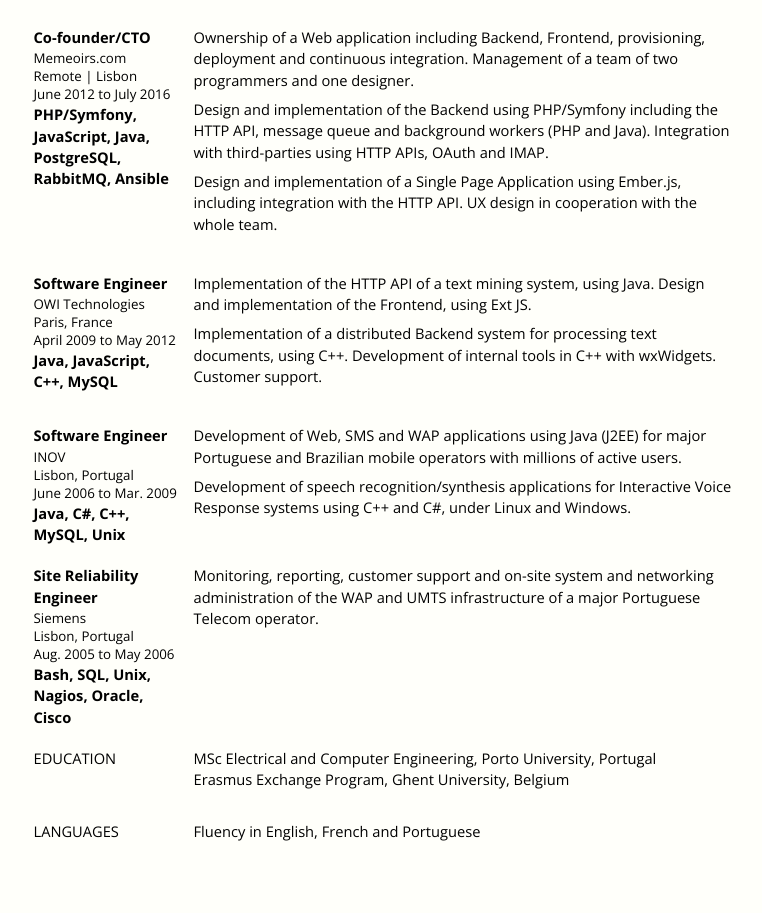
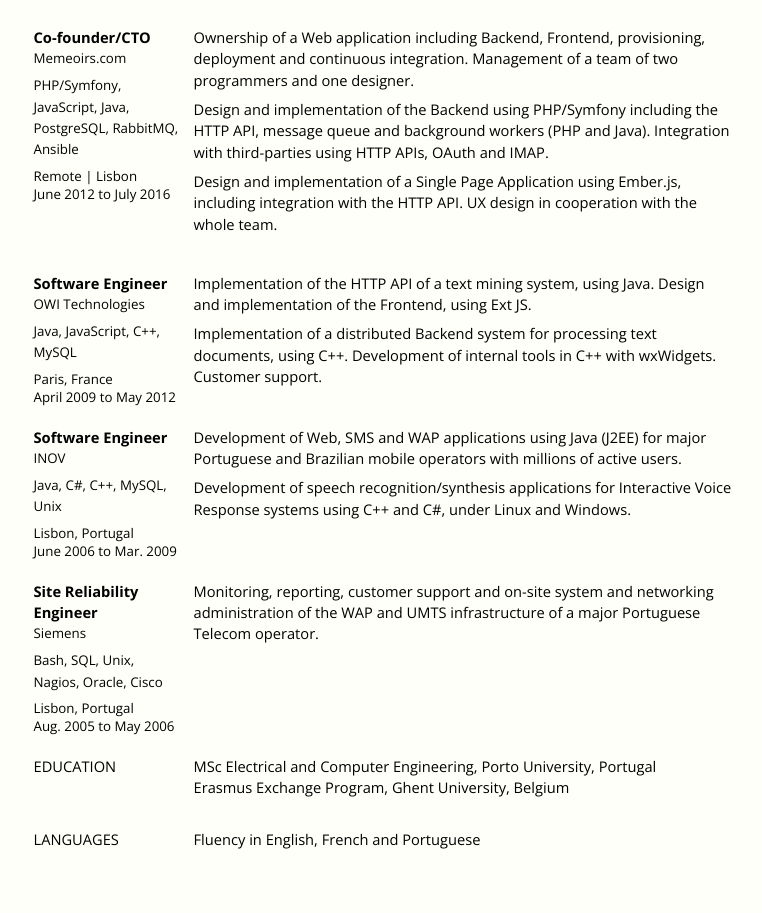
Before and after one commit to psrpinto/resume, a plain HTML site: page public/index.html in a window 1280 px wide. Shown: the part 829-1742 px from the top of the page, without its empty margins (256-1018 px from the left). Drawn offline with nearby package versions, Linux system fonts and the light colour scheme.

Commit message:
Improve sidebar styling

```diff
--- a/public/index.html
+++ b/public/index.html
@@ -70,8 +70,6 @@
             <span class="title">Experience</span>
             <span class="position">Lead Software Engineer</span>
             <span class="company">Teamleader.eu</span>
-            <span class="location">Remote | Lisbon</span>
-            <span class="dates">Feb. 2017 to Dec. 2019</span>
             <ul class="keywords">
                 <li>PHP/Slim</li>
                 <li>Docker</li>
@@ -79,6 +77,8 @@
                 <li>RabbitMQ</li>
                 <li>Concourse CI</li>
             </ul>
+            <span class="location">Remote | Lisbon</span>
+            <span class="dates">Feb. 2017 to Dec. 2019</span>
         </div>
         <div class="content">
             <br/>
@@ -104,8 +104,6 @@
         <div class="header">
             <span class="position">Co-founder/CTO</span>
             <span class="company">Memeoirs.com</span>
-            <span class="location">Remote | Lisbon</span>
-            <span class="dates">June 2012 to July 2016</span>
             <ul class="keywords">
                 <li>PHP/Symfony</li>
                 <li>JavaScript</li>
@@ -114,6 +112,8 @@
                 <li>RabbitMQ</li>
                 <li>Ansible</li>
             </ul>
+            <span class="location">Remote | Lisbon</span>
+            <span class="dates">June 2012 to July 2016</span>
         </div>
         <div class="content">
             <p>Ownership of a Web application including Backend, Frontend, provisioning, deployment and continuous integration. Management of a team of two programmers and one designer.</p>
@@ -126,14 +126,14 @@
         <div class="header">
             <span class="position">Software Engineer</span>
             <span class="company">OWI Technologies</span>
-            <span class="location">Paris, France</span>
-            <span class="dates">April 2009 to May 2012</span>
             <ul class="keywords">
                 <li>Java</li>
                 <li>JavaScript</li>
                 <li>C++</li>
                 <li>MySQL</li>
             </ul>
+            <span class="location">Paris, France</span>
+            <span class="dates">April 2009 to May 2012</span>
         </div>
         <div class="content">
             <p>Implementation of the HTTP API of a text mining system, using Java. Design and implementation of the Frontend,  using Ext JS.</p>
@@ -145,8 +145,6 @@
         <div class="header">
             <span class="position">Software Engineer</span>
             <span class="company">INOV</span>
-            <span class="location">Lisbon, Portugal</span>
-            <span class="dates">June 2006 to Mar. 2009</span>
             <ul class="keywords">
                 <li>Java</li>
                 <li>C#</li>
@@ -154,6 +152,8 @@
                 <li>MySQL</li>
                 <li>Unix</li>
             </ul>
+            <span class="location">Lisbon, Portugal</span>
+            <span class="dates">June 2006 to Mar. 2009</span>
         </div>
         <div class="content">
             <p>Development of Web, SMS and WAP applications using Java (J2EE) for major Portuguese and Brazilian mobile operators with millions of active users.</p>
@@ -165,8 +165,6 @@
         <div class="header">
             <span class="position">Site Reliability Engineer</span>
             <span class="company">Siemens</span>
-            <span class="location">Lisbon, Portugal</span>
-            <span class="dates">Aug. 2005 to May 2006</span>
             <ul class="keywords">
                 <li>Bash</li>
                 <li>SQL</li>
@@ -175,6 +173,8 @@
                 <li>Oracle</li>
                 <li>Cisco</li>
             </ul>
+            <span class="location">Lisbon, Portugal</span>
+            <span class="dates">Aug. 2005 to May 2006</span>
         </div>
         <div class="content">
             <p>Monitoring, reporting, customer support and on-site system and networking administration of the WAP and UMTS infrastructure of a major Portuguese Telecom operator.</p>
--- a/public/style.css
+++ b/public/style.css
@@ -165,7 +165,7 @@ section .header span {
     display: block;
     margin-bottom: 2px;
 }
-section .header span:not(.title):not(.position) {
+section .header *:not(.title):not(.position):not(.keywords) {
     font-size: 10pt;
     line-height: 12pt;
 }
@@ -194,9 +194,11 @@ section .content p {
 section .content p:nth-child(2) { /* <p> following a <ul> */
     margin-top: 4px;
 }
+section .header ul.keywords {
+    margin: 8px 0 8px 0;
+}
 section .header ul.keywords li {
     display: inline;
-    font-weight: bold;
 }
 section .header ul.keywords li:before {
    content: '';
```
